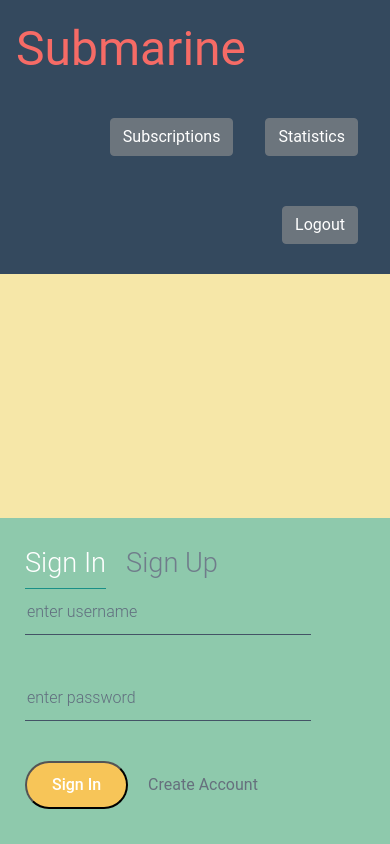
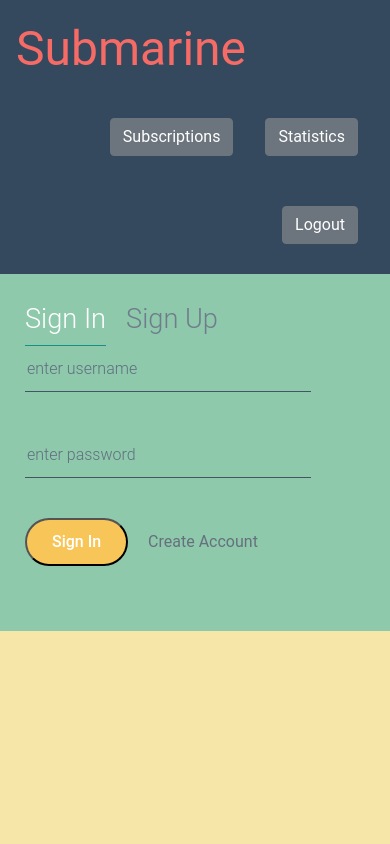
Before and after one commit to HillNathan/subscription-tracker, a React (Create React App) app in the folder client/: page / in a window 390 px wide. Shown: the top 844 px of the page. Built offline with nearby package versions, Linux system fonts and the light colour scheme; no server answers.

Commit message:
added media queries so right-side goes over left-side on smaller screens

```diff
--- a/client/src/components/SubForm/style.css
+++ b/client/src/components/SubForm/style.css
@@ -16,6 +16,8 @@
     padding: 10px 25px;
     font-size: 1em;
     font-weight: 500;
+    -webkit-box-shadow: 5px 5px 15px 5px rgba(0,0,0,0.15);
+box-shadow: 5px 5px 15px 5px rgba(0,0,0,0.15);
   }
 
   .form {
--- a/client/src/pages/SignIn.css
+++ b/client/src/pages/SignIn.css
@@ -2,27 +2,23 @@
   height: 100vh;
   min-height: 100%;
   /* display: flex; */
-  /* color: white; */
+  /* flex-direction: row; */
 }
 
-.App__Aside {
+.App__Form {
   /* width: 50%; */
-  background-color: #f6e7a8;
+  background-color: #8ec9ac;
+  padding: 25px 40px;
+  overflow: auto;
+  /* order: 1; */
 }
 
 .left-side {
   background-color: #f6e7a8;
-  width: 50%;
   height: 100vh;
 }
 
 .right-side {
-  background-color: #8ec9ac;
-  padding: 25px 40px;
-}
-
-.App__Form {
-  /* width: 50%; */
   background-color: #8ec9ac;
   padding: 25px 40px;
   overflow: auto;
@@ -126,3 +122,8 @@
   padding-bottom: 2px;
   margin-left: 5px;
 }
+
+@media (max-width: 576px) {
+  .left-side { order: 2 }
+  .right-side { order: 1 }
+}
--- a/client/src/pages/SignIn.js
+++ b/client/src/pages/SignIn.js
@@ -48,8 +48,8 @@ class SignIn extends Component  {
   render () {
     return (
       <div className="App row">
-        <div className="col-sm App__Aside"></div>
-        <div className="col-sm App__Form">
+        <div className="col-sm left-side"></div>
+        <div className="col-sm right-side">
 
           <div className="FormTitle">
             <a href="/" className="FormTitle__Link  FormTitle__Link--Active">Sign In</a>
--- a/client/src/pages/SignUp.js
+++ b/client/src/pages/SignUp.js
@@ -60,8 +60,8 @@ class SignUp extends Component {
   render () {
     return (
       <div className="App row">
-        <div className="col-sm App__Aside"></div>
-        <div className="col-sm App__Form">
+        <div className="col-sm left-side"></div>
+        <div className="col-sm right-side">
 
           <div className="FormTitle">
             <a href="/" className="FormTitle__Link">Sign In</a><a href="/sign-up" className="FormTitle__Link FormTitle__Link--Active">Sign Up</a>
```
